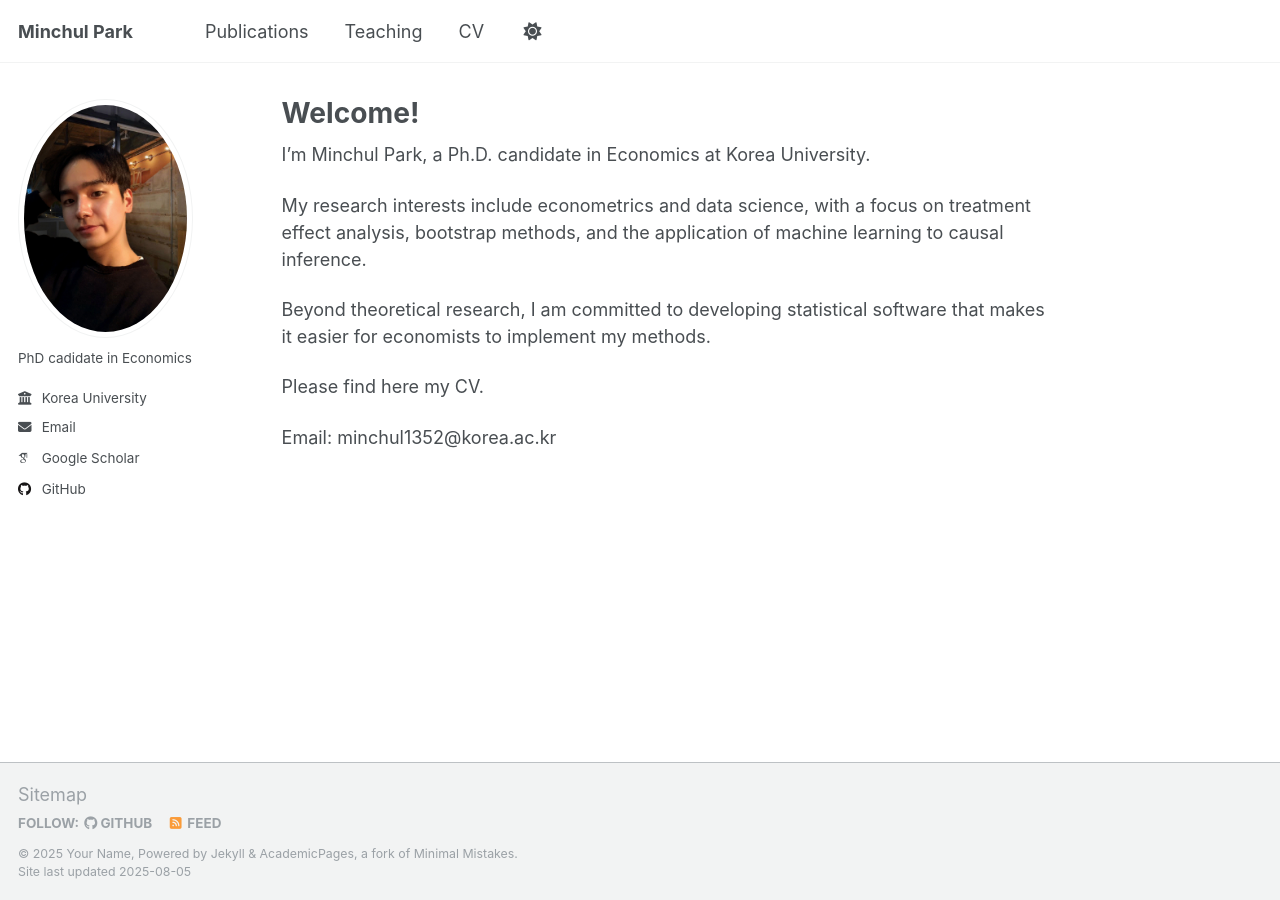
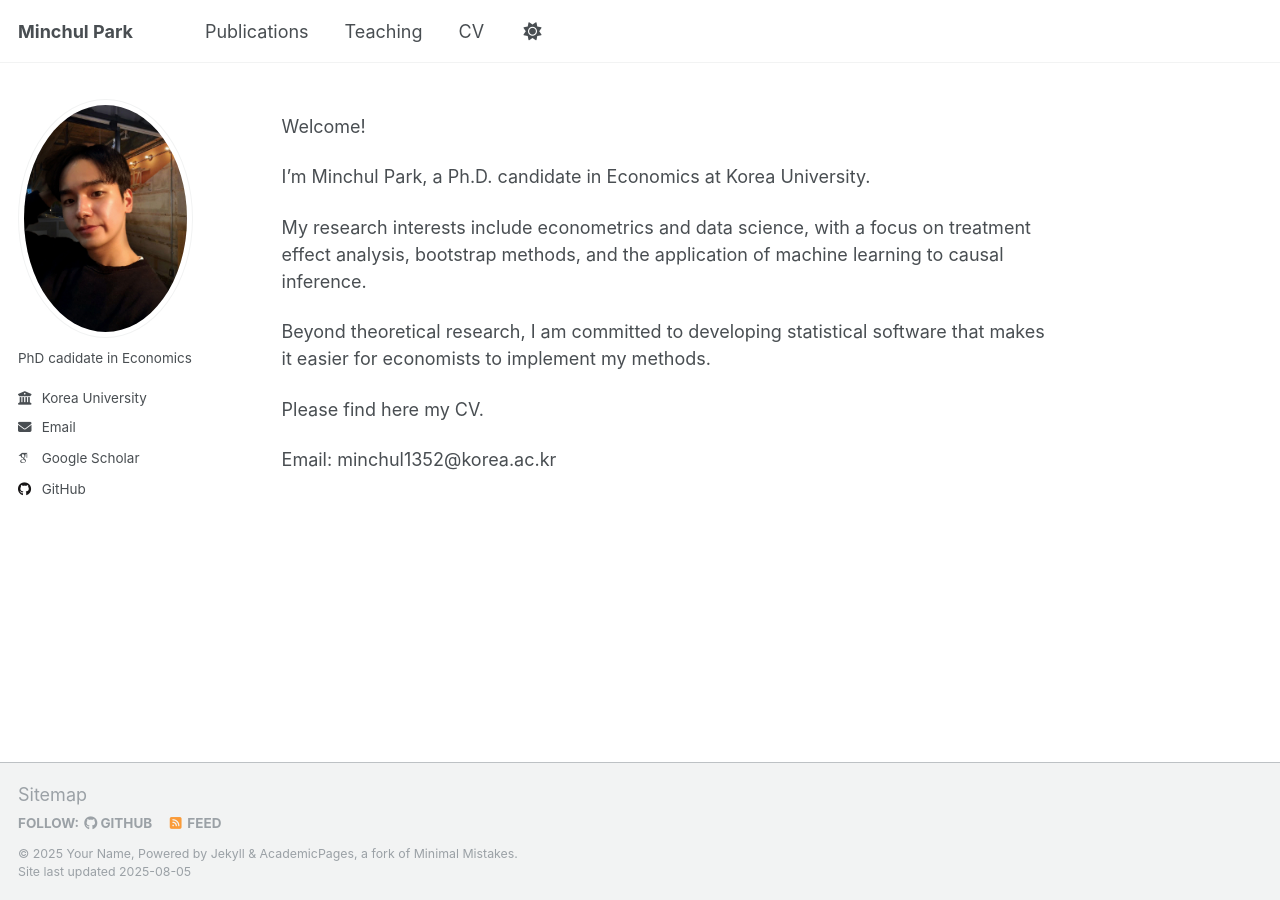
Before and after one commit to econompark/econompark.github.io, a Jekyll site: the page built from _pages/about.md, in a window 1280 px wide. Built offline with Jekyll 4.4.1, drawn with Linux system fonts in a browser that asks for light colours; some web fonts are replaced; a script that is not in the unit is left out.

```diff
--- a/_pages/about.md
+++ b/_pages/about.md
@@ -1,9 +1,11 @@
 ---
-title: "Welcome!"
+title: " "
 permalink: /
 layout: single
 author_profile: true
 ---
+Welcome!
+
 I'm Minchul Park, a Ph.D. candidate in Economics at Korea University.
 
 My research interests include econometrics and data science, with a focus on treatment effect analysis, bootstrap methods, and the application of machine learning to causal inference.
```
